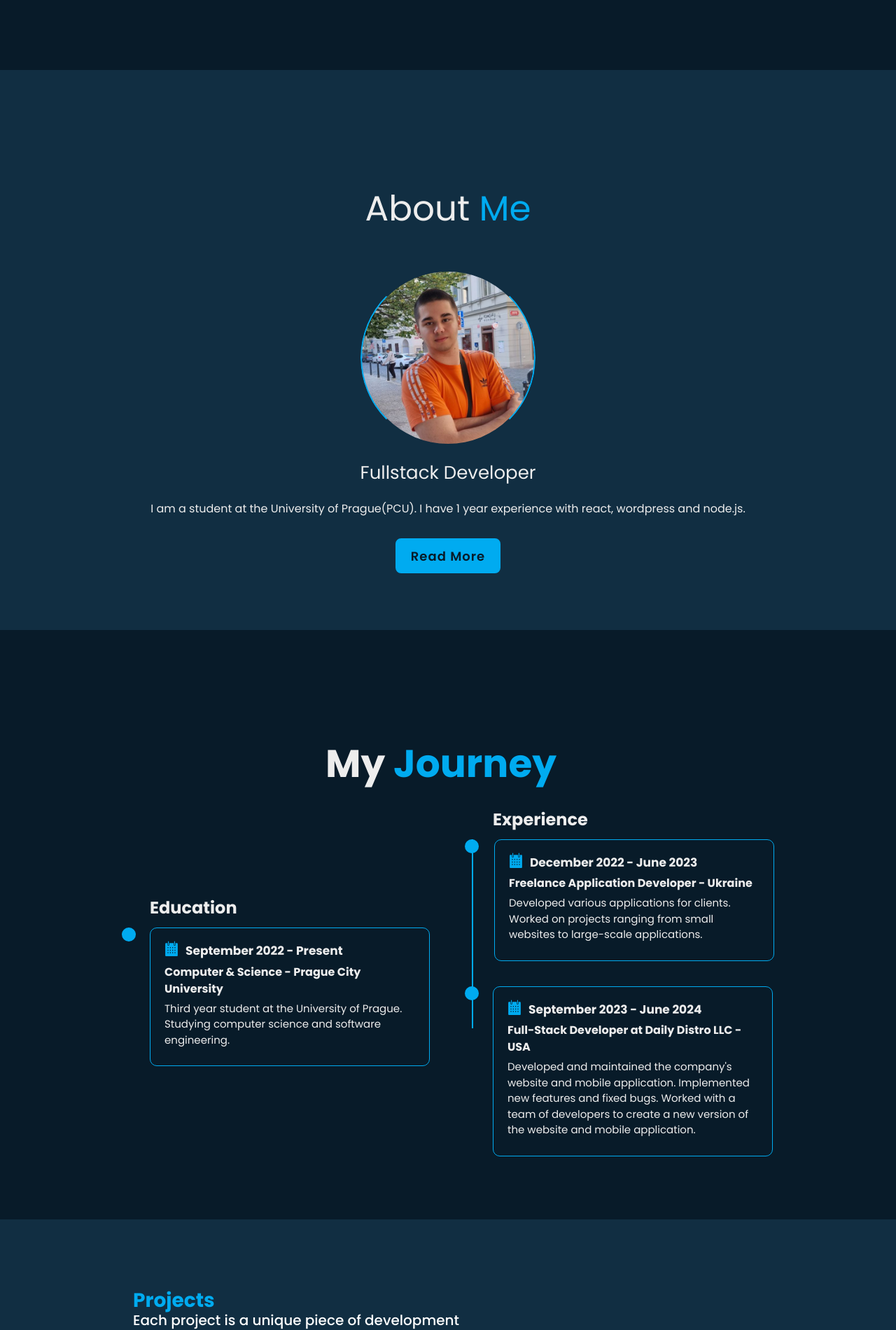
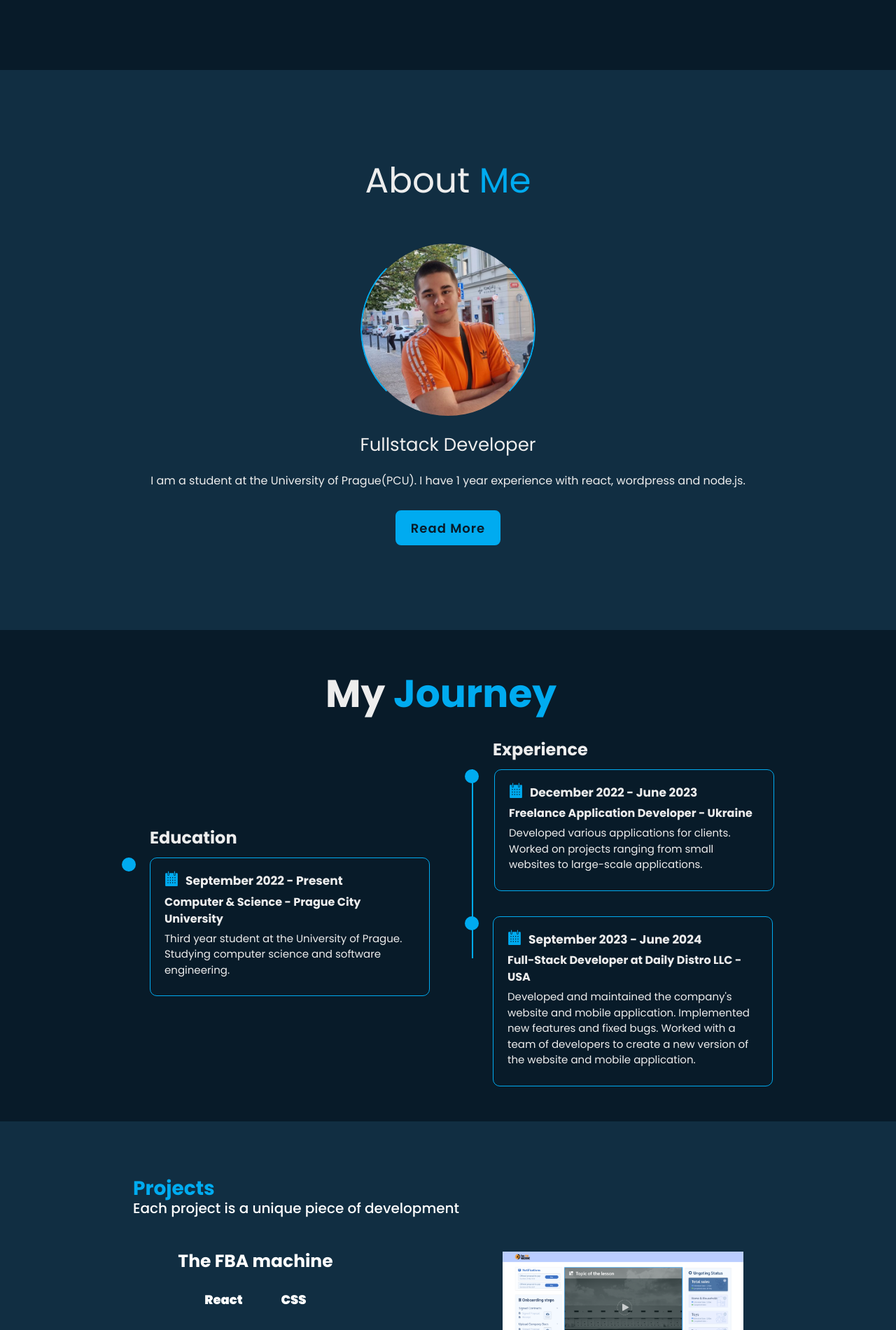
Before and after one commit to SDT413/portfolio-next, a Next.js app: page / in a window 1280 px wide. Shown: the part 700-2600 px from the top of the page at 70% size. Built offline with nearby package versions, Linux system fonts and the light colour scheme.

Commit message:
bugged stiles removed

```diff
--- a/src/components/about/About.module.css
+++ b/src/components/about/About.module.css
@@ -7,7 +7,6 @@
   background: var(--second-bg-color);
 
   min-height: 100vh;
-  padding: 10rem 9% 2rem;
 }
 
 .heading {
--- a/src/components/experience/Experience.module.css
+++ b/src/components/experience/Experience.module.css
@@ -1,6 +1,5 @@
 .container {
   min-height: 50vh;
-  padding: 10rem 9% 2rem;
 }
 .table_of_columns {
   display: flex;
--- a/src/components/projects-section/ProjectsSection.module.css
+++ b/src/components/projects-section/ProjectsSection.module.css
@@ -11,7 +11,6 @@
   background-color: #112e42;
 
   min-height: 100vh;
-  padding: 10rem 9% 2rem;
 }
 
 .heading {
```
